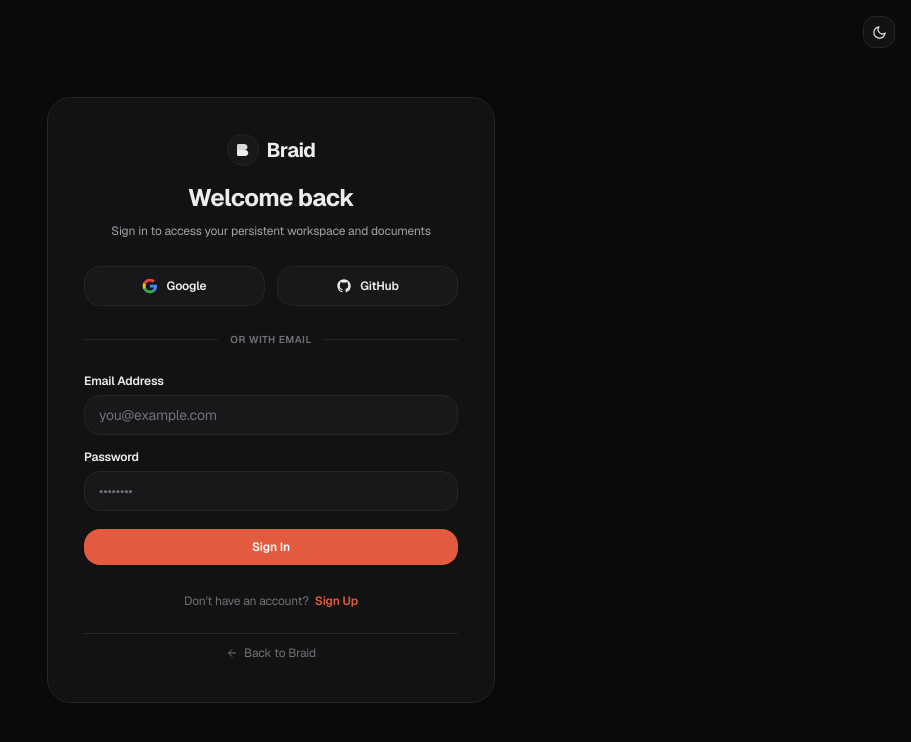
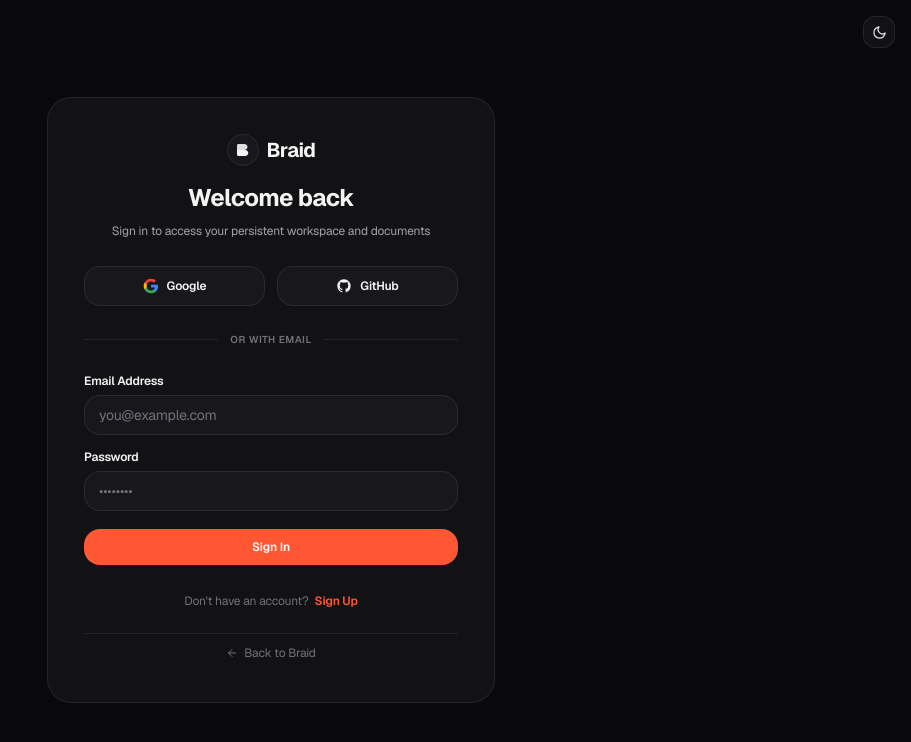
Before and after one commit to himanshuvkm/braid, a Next.js app: page /login in a window 1280 px wide. Shown: the top 742 px of the page, without its empty margins (369-1280 px from the left). Built offline with nearby package versions, Linux system fonts and the light colour scheme.

Commit message:
style: add Obsidian Studio design tokens, glassmorphic utilities, and ambient glow effects

```diff
--- a/app/globals.css
+++ b/app/globals.css
@@ -25,50 +25,62 @@
   --radius-md: 8px;
   --radius-lg: 12px;
   --radius-xl: 16px;
+  --radius-2xl: 20px;
 }
 
 @layer base {
   :root,
   .dark {
-    --background: #0a0a0a;
-    --surface: #121212;
-    --surface-muted: #18181b;
-    --surface-hover: #27272a;
-    --border: #262626;
-    --border-strong: #3f3f46;
-    --text: #ededed;
+    --background: #09090b;
+    --surface: #121215;
+    --surface-muted: #18181c;
+    --surface-hover: #232328;
+    --border: rgba(255, 255, 255, 0.08);
+    --border-strong: rgba(255, 255, 255, 0.16);
+    --border-glow: rgba(255, 87, 51, 0.3);
+    --text: #f4f4f5;
     --text-muted: #a1a1aa;
     --text-subtle: #71717a;
-    --accent: #e25b3e;
-    --accent-hover: #f06a4d;
-    --accent-subtle: #271916;
+    --accent: #ff5733;
+    --accent-hover: #ff6f4d;
+    --accent-subtle: rgba(255, 87, 51, 0.12);
+    --accent-gradient: linear-gradient(135deg, #ff5733 0%, #e11d48 100%);
+    --accent-glow: 0 0 24px rgba(255, 87, 51, 0.35);
     --danger: #ef4444;
     --danger-hover: #dc2626;
-    --danger-subtle: #2b1212;
-    --success: #22c55e;
-    --success-subtle: #0f291e;
+    --danger-subtle: rgba(239, 68, 68, 0.12);
+    --success: #10b981;
+    --success-subtle: rgba(16, 185, 129, 0.12);
     --warning: #f59e0b;
-    --warning-subtle: #2e1d05;
+    --warning-subtle: rgba(245, 158, 11, 0.12);
 
-    --ring: rgba(255, 255, 255, 0.15);
-    --shadow-subtle: 0 1px 2px rgba(0, 0, 0, 0.4);
-    --shadow-card: 0 1px 3px rgba(0, 0, 0, 0.5), 0 1px 2px rgba(0, 0, 0, 0.4);
-    --shadow-modal: 0 20px 40px -8px rgba(0, 0, 0, 0.8), 0 8px 16px rgba(0, 0, 0, 0.6);
+    --ring: rgba(255, 87, 51, 0.35);
+    --shadow-subtle: 0 1px 2px rgba(0, 0, 0, 0.5);
+    --shadow-card: 0 4px 20px rgba(0, 0, 0, 0.45), 0 0 0 1px rgba(255, 255, 255, 0.06);
+    --shadow-card-hover: 0 16px 36px -12px rgba(0, 0, 0, 0.7), 0 0 0 1px rgba(255, 87, 51, 0.25);
+    --shadow-modal: 0 24px 48px -12px rgba(0, 0, 0, 0.85), 0 0 0 1px rgba(255, 255, 255, 0.1);
+
+    --glass-bg: rgba(18, 18, 22, 0.78);
+    --glass-border: rgba(255, 255, 255, 0.09);
+    --glass-border-hover: rgba(255, 255, 255, 0.18);
   }
 
   .light {
-    --background: #fbfbfb;
+    --background: #fcfcfd;
     --surface: #ffffff;
-    --surface-muted: #f4f4f5;
-    --surface-hover: #ececee;
-    --border: #e4e4e7;
-    --border-strong: #d4d4d8;
+    --surface-muted: #f4f4f6;
+    --surface-hover: #eaebee;
+    --border: rgba(0, 0, 0, 0.08);
+    --border-strong: rgba(0, 0, 0, 0.15);
+    --border-glow: rgba(255, 87, 51, 0.25);
     --text: #09090b;
-    --text-muted: #71717a;
-    --text-subtle: #a1a1aa;
-    --accent: #e25b3e;
-    --accent-hover: #d04d30;
-    --accent-subtle: #fff1ee;
+    --text-muted: #64748b;
+    --text-subtle: #94a3b8;
+    --accent: #ea580c;
+    --accent-hover: #c2410c;
+    --accent-subtle: rgba(234, 88, 12, 0.08);
+    --accent-gradient: linear-gradient(135deg, #ea580c 0%, #db2777 100%);
+    --accent-glow: 0 0 20px rgba(234, 88, 12, 0.25);
     --danger: #ef4444;
     --danger-hover: #dc2626;
     --danger-subtle: #fee2e2;
@@ -77,10 +89,15 @@
     --warning: #d97706;
     --warning-subtle: #fef3c7;
 
-    --ring: rgba(0, 0, 0, 0.12);
-    --shadow-subtle: 0 1px 2px rgba(0, 0, 0, 0.05);
-    --shadow-card: 0 1px 3px rgba(0, 0, 0, 0.08), 0 1px 2px rgba(0, 0, 0, 0.04);
-    --shadow-modal: 0 20px 40px -8px rgba(0, 0, 0, 0.15), 0 8px 16px rgba(0, 0, 0, 0.1);
+    --ring: rgba(234, 88, 12, 0.25);
+    --shadow-subtle: 0 1px 3px rgba(0, 0, 0, 0.05);
+    --shadow-card: 0 4px 16px rgba(0, 0, 0, 0.04), 0 0 0 1px rgba(0, 0, 0, 0.06);
+    --shadow-card-hover: 0 16px 32px -8px rgba(0, 0, 0, 0.08), 0 0 0 1px rgba(234, 88, 12, 0.2);
+    --shadow-modal: 0 24px 48px -12px rgba(0, 0, 0, 0.15), 0 0 0 1px rgba(0, 0, 0, 0.08);
+
+    --glass-bg: rgba(255, 255, 255, 0.85);
+    --glass-border: rgba(0, 0, 0, 0.07);
+    --glass-border-hover: rgba(0, 0, 0, 0.14);
   }
 
   * {
@@ -91,13 +108,62 @@
     background-color: var(--background);
     color: var(--text);
     font-family: var(--font-geist-sans), -apple-system, BlinkMacSystemFont, 'Segoe UI', Roboto, Helvetica, Arial, sans-serif;
-    letter-spacing: -0.011em;
+    letter-spacing: -0.012em;
     -webkit-font-smoothing: antialiased;
     -moz-osx-font-smoothing: grayscale;
     margin: 0;
     padding: 0;
     transition: background-color 200ms ease, color 200ms ease;
   }
+}
+
+/* Glassmorphic card styling */
+.glass-panel {
+  background: var(--glass-bg);
+  backdrop-filter: blur(16px);
+  -webkit-backdrop-filter: blur(16px);
+  border: 1px solid var(--glass-border);
+}
+
+.glass-card {
+  background: var(--glass-bg);
+  backdrop-filter: blur(16px);
+  -webkit-backdrop-filter: blur(16px);
+  border: 1px solid var(--glass-border);
+  transition: all 250ms cubic-bezier(0.16, 1, 0.3, 1);
+}
+
+.glass-card:hover {
+  border-color: var(--glass-border-hover);
+  transform: translateY(-2px);
+  box-shadow: var(--shadow-card-hover);
+}
+
+/* Gradient text utility */
+.text-gradient-accent {
+  background: var(--accent-gradient);
+  -webkit-background-clip: text;
+  -webkit-text-fill-color: transparent;
+}
+
+/* Ambient mesh background */
+.mesh-bg {
+  background-image:
+    radial-gradient(at 15% 15%, rgba(255, 87, 51, 0.08) 0px, transparent 55%),
+    radial-gradient(at 85% 20%, rgba(99, 102, 241, 0.07) 0px, transparent 50%),
+    radial-gradient(at 50% 85%, rgba(225, 29, 72, 0.06) 0px, transparent 55%);
+}
+
+.mesh-grid-pattern {
+  background-size: 32px 32px;
+  background-image:
+    linear-gradient(to right, var(--border) 1px, transparent 1px),
+    linear-gradient(to bottom, var(--border) 1px, transparent 1px);
+}
+
+/* Glow effects */
+.glow-accent {
+  box-shadow: var(--accent-glow);
 }
 
 /* Custom scrollbars */
@@ -125,35 +191,25 @@
 }
 .focus-ring:focus-visible {
   outline: 2px solid var(--accent);
-  outline-offset: 1px;
+  outline-offset: 2px;
 }
 
 /* Transitions */
 button, a, input, select, textarea {
   transition-property: color, background-color, border-color, box-shadow, opacity, transform;
-  transition-duration: 150ms;
+  transition-duration: 160ms;
   transition-timing-function: cubic-bezier(0.16, 1, 0.3, 1);
 }
 
-/* Animation utilities */
+/* Keyframe animations */
 @keyframes fadeIn {
-  from { opacity: 0; transform: translateY(4px); }
+  from { opacity: 0; transform: translateY(6px); }
   to { opacity: 1; transform: translateY(0); }
 }
 
 @keyframes slideDown {
-  from { opacity: 0; transform: translateY(-8px); }
+  from { opacity: 0; transform: translateY(-10px); }
   to { opacity: 1; transform: translateY(0); }
-}
-
-@keyframes slideInRight {
-  from { opacity: 0; transform: translateX(16px); }
-  to { opacity: 1; transform: translateX(0); }
-}
-
-@keyframes slideInLeft {
-  from { opacity: 0; transform: translateX(-16px); }
-  to { opacity: 1; transform: translateX(0); }
 }
 
 @keyframes scaleUp {
@@ -161,41 +217,37 @@
   to { opacity: 1; transform: scale(1); }
 }
 
+@keyframes floatSlow {
+  0%, 100% { transform: translateY(0); }
+  50% { transform: translateY(-6px); }
+}
+
 @keyframes pulseGlow {
   0%, 100% { opacity: 1; transform: scale(1); }
-  50% { opacity: 0.6; transform: scale(1.15); }
-}
-
-@keyframes shimmer {
-  0% { background-position: -200% 0; }
-  100% { background-position: 200% 0; }
+  50% { opacity: 0.65; transform: scale(1.18); }
 }
 
 .animate-fade-in {
-  animation: fadeIn 180ms cubic-bezier(0.16, 1, 0.3, 1) forwards;
+  animation: fadeIn 220ms cubic-bezier(0.16, 1, 0.3, 1) forwards;
 }
 
 .animate-slide-down {
-  animation: slideDown 200ms cubic-bezier(0.16, 1, 0.3, 1) forwards;
-}
-
-.animate-slide-in-right {
-  animation: slideInRight 200ms cubic-bezier(0.16, 1, 0.3, 1) forwards;
-}
-
-.animate-slide-in-left {
-  animation: slideInLeft 200ms cubic-bezier(0.16, 1, 0.3, 1) forwards;
+  animation: slideDown 220ms cubic-bezier(0.16, 1, 0.3, 1) forwards;
 }
 
 .animate-scale-up {
-  animation: scaleUp 180ms cubic-bezier(0.16, 1, 0.3, 1) forwards;
+  animation: scaleUp 200ms cubic-bezier(0.16, 1, 0.3, 1) forwards;
+}
+
+.animate-float {
+  animation: floatSlow 4s ease-in-out infinite;
 }
 
 .animate-pulse-glow {
   animation: pulseGlow 2s ease-in-out infinite;
 }
 
-/* Reduced motion preference */
+/* Reduced motion */
 @media (prefers-reduced-motion: reduce) {
   *,
   *::before,
```
